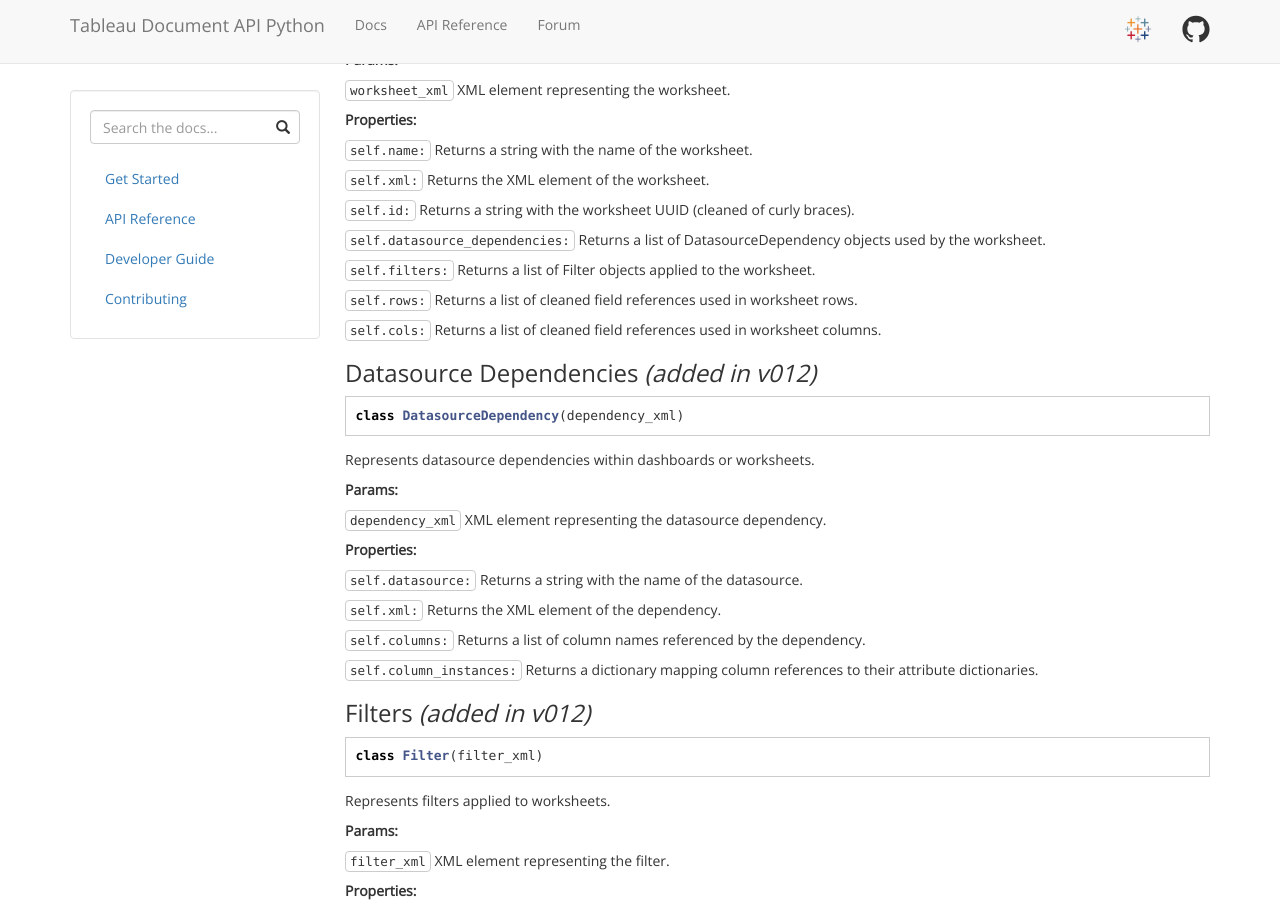
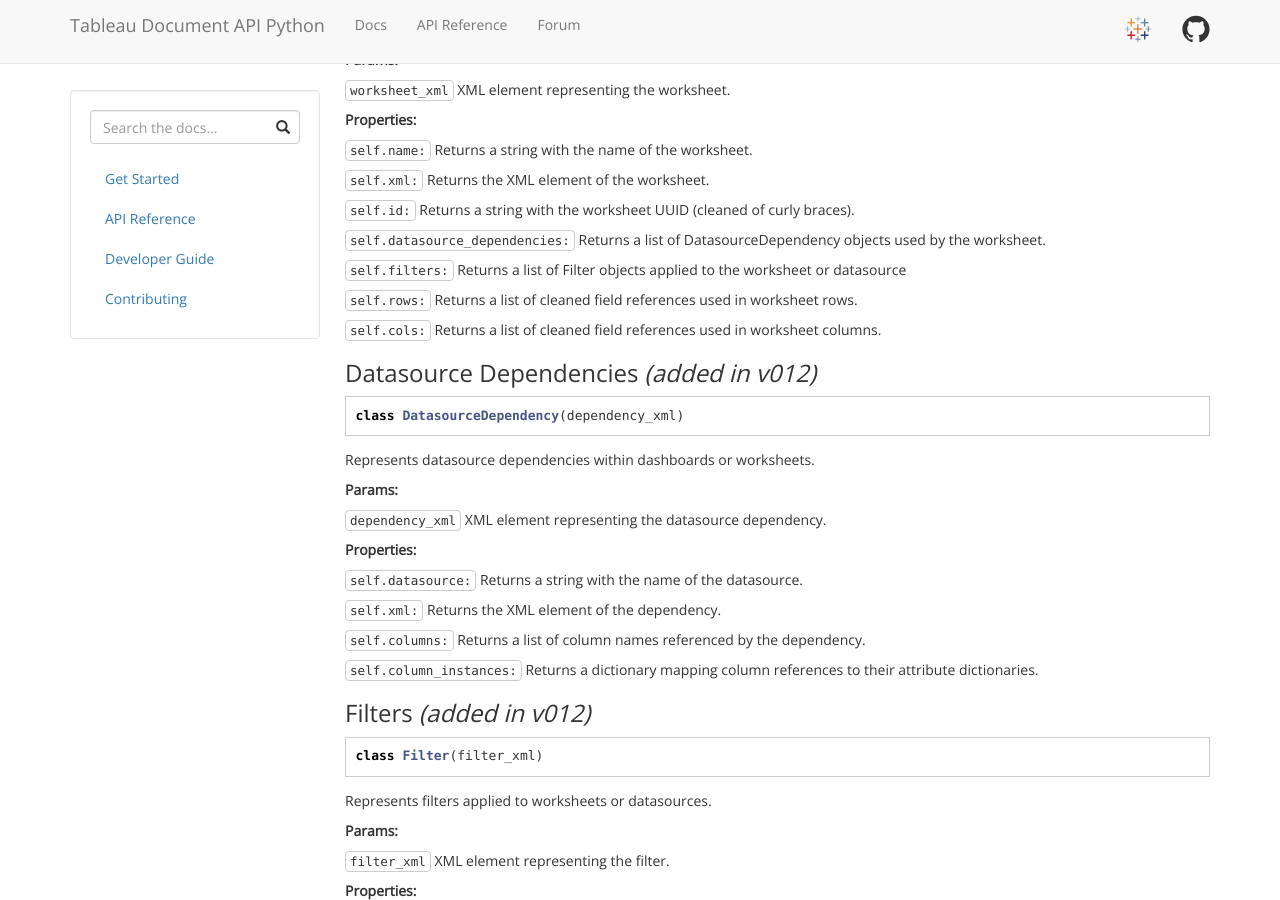
Before and after one commit to tableau/document-api-python, a Jekyll site: the page built from docs/docs/api-ref.md, in a window 1280 px wide and 900 px high, scrolled down 3307 px. Built offline with Jekyll 4.4.1, drawn with Linux system fonts in a browser that asks for light colours; nearby versions of some CDN libraries; comment, search, counter and statistics services are not loaded.

Commit message:
Updated Docs

````diff
--- a/docs/docs/api-ref.md
+++ b/docs/docs/api-ref.md
@@ -207,7 +207,7 @@
 
 `self.datasource_dependencies:` Returns a list of DatasourceDependency objects used by the worksheet.
 
-`self.filters:` Returns a list of Filter objects applied to the worksheet.
+`self.filters:` Returns a list of Filter objects applied to the worksheet or datasource
 
 `self.rows:` Returns a list of cleaned field references used in worksheet rows.
 
@@ -239,7 +239,7 @@
 class Filter(filter_xml)
 ```
 
-Represents filters applied to worksheets.
+Represents filters applied to worksheets or datasources.
 
 **Params:**
 
````
Also changed, not shown: other parts of docs/docs/api-ref.md (+1 -1 lines), Version_012_enhancements.md (+7 -2 lines).
